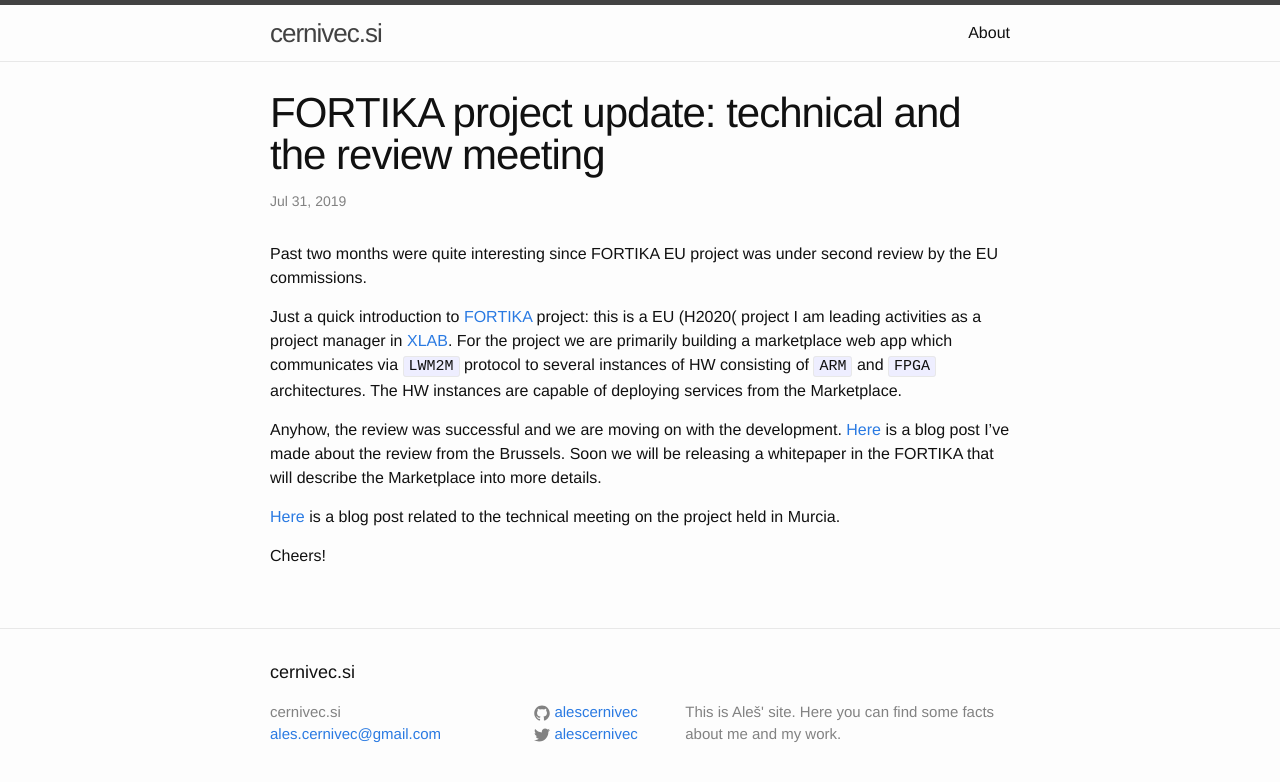
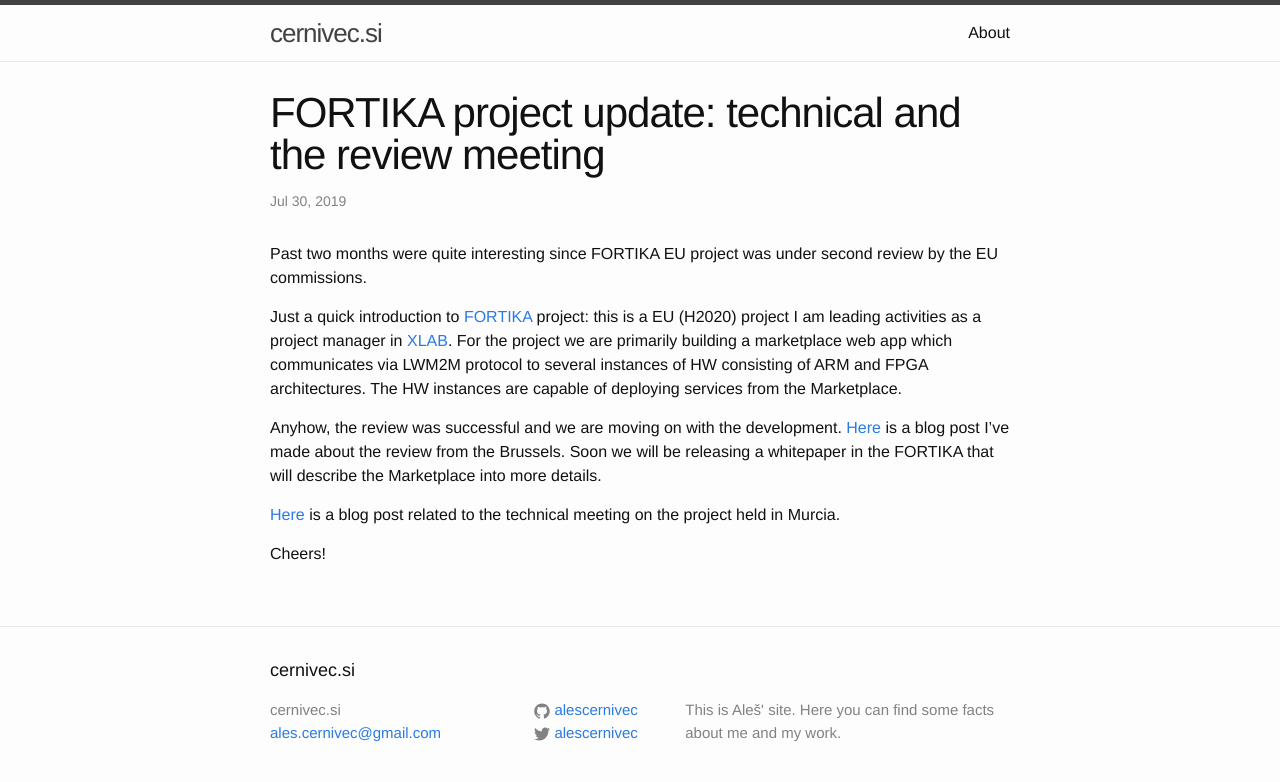
Before and after one commit to alescernivec/cernivec-si, a Jekyll site: the page built from _posts/2019-07-31-fortika-posts.markdown, in a window 1280 px wide. Shown: the top 782 px of the page. Built offline with Jekyll 4.4.1, drawn with Linux system fonts in a browser that asks for light colours.

Commit message:
Small updates to the post

````diff
--- a/_posts/2019-07-31-fortika-posts.markdown
+++ b/_posts/2019-07-31-fortika-posts.markdown
@@ -1,24 +1,18 @@
 ---
 layout: post
 title:  "FORTIKA project update: technical and the review meeting"
-date:   2019-07-31 21:00:10
-categories: projects security fortika
+date:   2019-07-30 21:00:00
+categories: projects eu fortika
 ---
 
 Past two months were quite interesting since FORTIKA EU project was under second review by the EU commissions.
 
-Just a quick introduction to [FORTIKA][fortikasite] project: this is a EU (H2020( project I am leading activities as a project manager in [XLAB][xlabsite].
-For the project we are primarily building a marketplace web app which communicates via ```LWM2M``` protocol to several instances
-of HW consisting of ```ARM``` and ```FPGA``` architectures. The HW instances are capable of deploying services from the Marketplace.
+Just a quick introduction to [FORTIKA](https://fortika-project.eu) project: this is a EU (H2020) project I am leading activities as a project manager in [XLAB](https://xlab.si).
+For the project we are primarily building a marketplace web app which communicates via LWM2M protocol to several instances of HW consisting of ARM and FPGA architectures. The HW instances are capable of deploying services from the Marketplace.
 
-Anyhow, the review was successful and we are moving on with the development. [Here][xlabsite2] is a blog post I've made about the review from the Brussels.
+Anyhow, the review was successful and we are moving on with the development. [Here](https://www.xlab.si/blog/fortika-2nd-review-meeting-in-brussels-belgium/?lang=en) is a blog post I've made about the review from the Brussels.
 Soon we will be releasing a whitepaper in the FORTIKA that will describe the Marketplace into more details.
 
-[Here][xlabsite2] is a blog post related to the technical meeting on the project held in Murcia.
+[Here](https://www.xlab.si/blog/fortika-technical-meeting-in-murcia-spain/?lang=en) is a blog post related to the technical meeting on the project held in Murcia.
 
 Cheers!
-
-[fortikasite]: https://fortika-project.eu
-[xlabsite]: https://xlab.si
-[xlabsite2]: https://www.xlab.si/blog/fortika-2nd-review-meeting-in-brussels-belgium/?lang=en
-[xlabsite2]: https://www.xlab.si/blog/fortika-technical-meeting-in-murcia-spain/?lang=en
````
